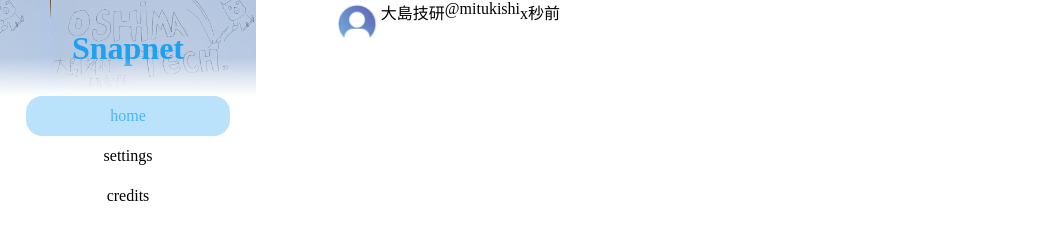
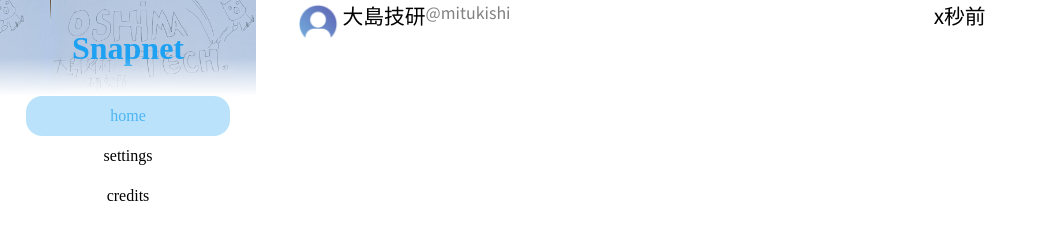
Before and after one commit to mituki1234/Snapnet-html, a plain HTML site: page index.html in a window 1280 px wide. Shown: the whole page, without its empty margins (0-1048 px from the left). Drawn offline with Linux system fonts and the light colour scheme.

Commit message:
おk　ｂろ

```diff
--- a/css/message.css
+++ b/css/message.css
@@ -3,9 +3,9 @@
     min-height: 100vh;
 }
 .message-box {
-    width: 80%;
-    margin-left: 10%;
-    margin-right: 10%;
+    width: 90%;
+    margin-left: 5%;
+    margin-right: 5%;
     min-height: 5vh;
 }
 .message-icon {
@@ -18,3 +18,17 @@
     width: 100%;
     display: flex;
 }
+.message-user {
+    font-family: 'Noto Sans JP';
+    font-size: 1.3em;
+}
+.message-user-id {
+    font-family: 'Noto Sans JP';
+    font-size: 1em;
+    color: gray;
+}
+.message-time {
+    font-family: 'Noto Sans JP';
+    font-size: 1.3em;
+    margin-left: auto;
+}
```
